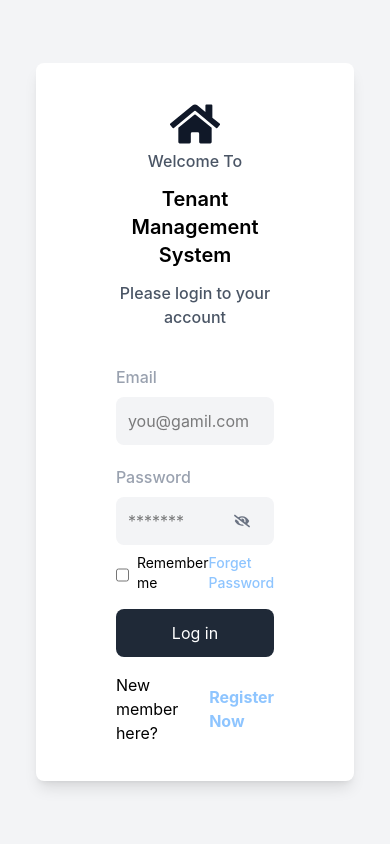
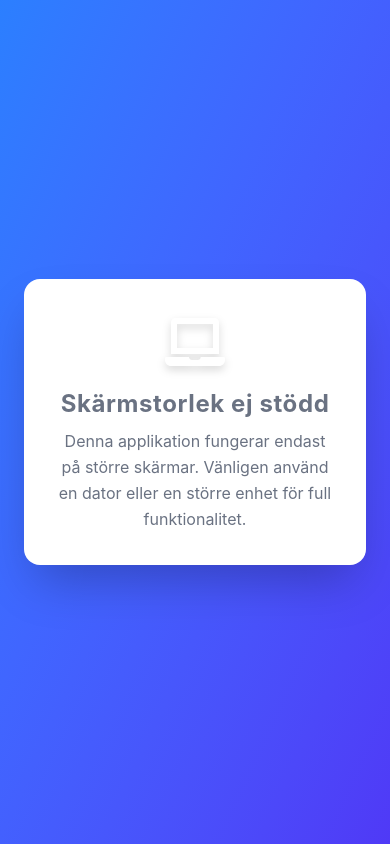
Before and after one commit to IAMJOLIE/property-management-client, a React (Vite) app: page / in a window 390 px wide. Built offline with nearby package versions, Linux system fonts and the light colour scheme; no server answers.

Commit message:
la till smallsceenblock.jsx

```diff
--- a/src/App.jsx
+++ b/src/App.jsx
@@ -24,12 +24,29 @@ import RentRequestsPage from './components/RentRequestsPage'
 import OwnerRequestsPage from './components/OwnerRequestsPage'
 import { RequestProvider } from './context/RequestContext'
 import NotFound from './pages/NotFound'
+import { useEffect, useState } from 'react'
+import SmallScreenBlock from './components/SmallScreenBlock'
 
 
 
 
 function App() {
+  const [isSmallScreen, setIsSmallScreen] = useState(false);
 
+  useEffect(() => {
+    const checkScreenSize = () => {
+      setIsSmallScreen(window.innerWidth < 900);
+    };
+
+    checkScreenSize();
+    window.addEventListener("resize", checkScreenSize);
+
+    return () => window.removeEventListener("resize", checkScreenSize);
+  }, []);
+
+  if (isSmallScreen) {
+    return <SmallScreenBlock/>;
+  }
 
 
   return (
--- a/src/components/PropertyDetails.jsx
+++ b/src/components/PropertyDetails.jsx
@@ -185,17 +185,17 @@ const PropertyDetails = () => {
                     >
                         ← Go Back
                     </button>
-                    <h3 className="text-3xl font-bold">{property.name}</h3>
+                    <h3 className="text-2xl font-bold">{property.name}</h3>
                     <p className="text-xl text-gray-700 mt-3">Price: ${property.price}</p>
                     <p className="text-gray-700 mt-3">Size: {property.size} m²</p>
 
                     {property.owner && (
                         <div className="mt-9 p-2 bg-gray-100 rounded-lg">
                             <h3 className="text-lg font-semibold mt-1">Owner Details</h3>
-                            <p className="mt-1 mb-2"><strong>Name:</strong> {property.owner.firstName} {property.owner.lastName}</p>
-                            <p className="mt-1 mb-2">
-            <strong>Email:</strong>
-            <a href={`mailto:${property.owner.email}`} className="text-blue-500 hover:underline">
+                            <p className="mt-1 mb-2 break-words"><strong>Name:</strong> {property.owner.firstName} {property.owner.lastName}</p>
+                            <p className="mt-1 mb-1 break-words ">
+            <strong >Email:</strong>
+            <a href={`mailto:${property.owner.email}`} className="text-blue-500 hover:underline  ">
                 {property.owner.email}
             </a>
         </p>
--- /dev/null
+++ b/src/components/SmallScreenBlock.jsx
@@ -0,0 +1,18 @@
+import { FaLaptop } from "react-icons/fa"; // Ikon för att förstärka budskapet
+
+const SmallScreenBlock = () => {
+  return (
+    <div className="flex items-center justify-center h-screen bg-gradient-to-br from-blue-500 to-indigo-600 text-white p-6">
+      <div className="bg-white bg-opacity-10 backdrop-blur-md shadow-2xl rounded-2xl p-8 max-w-sm text-center border border-white/20">
+        <FaLaptop className="text-white text-6xl mb-4 mx-auto drop-shadow-lg" />
+        <h2 className="text-2xl font-bold font-color-black text-gray-500 tracking-wide">Skärmstorlek ej stödd</h2>
+        <p className="text-gray-500 mt-2 leading-relaxed">
+          Denna applikation fungerar endast på större skärmar. Vänligen använd en dator eller en större enhet för full funktionalitet.
+        </p>
+
+      </div>
+    </div>
+  );
+};
+
+export default SmallScreenBlock;
```
